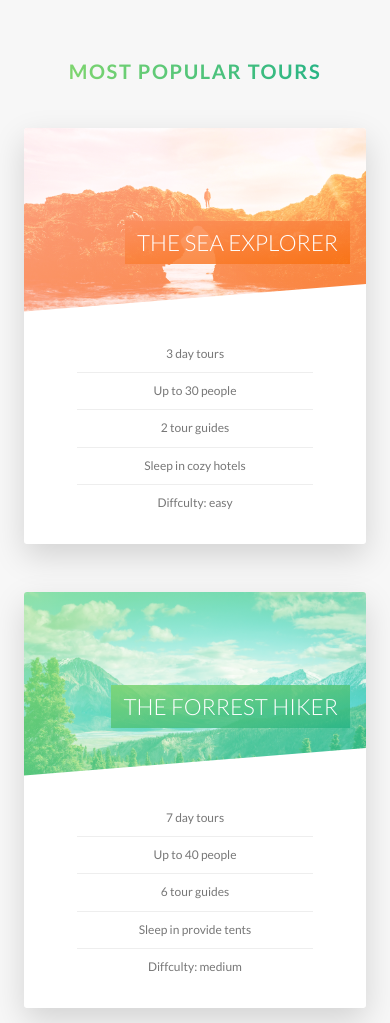
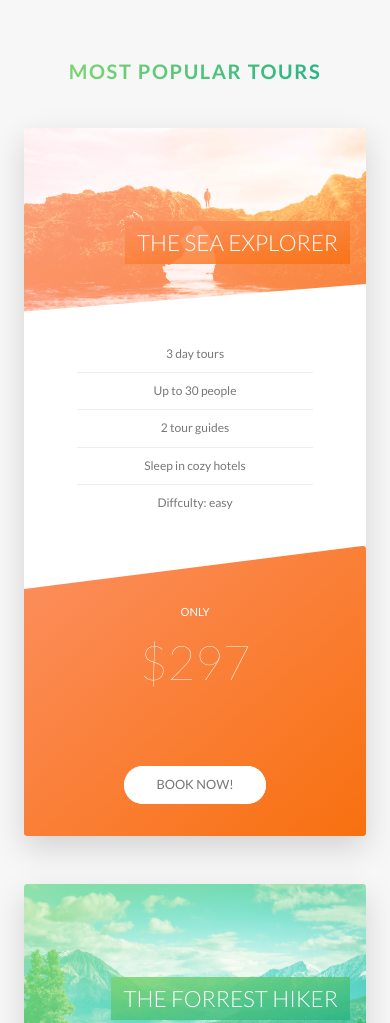
Before and after one commit to Akhmadwildan99/belajar-css, a website: page index.html in a window 390 px wide. Shown: the part 2566-3589 px from the top of the page. Drawn offline with Linux system fonts and the light colour scheme.

Commit message:
media query

```diff
--- a/sass/components/_card.scss
+++ b/sass/components/_card.scss
@@ -144,4 +144,54 @@
         font-size: 6rem;
         font-weight: 100;
     }
+
+
+    @include respond(tab-port) {
+
+        height: auto;
+        border-radius: 3px;
+        background-color: $color-white;
+        box-shadow: 0 1.5rem 4rem rgba($color-black, .15);
+
+        &__side {
+
+            height: auto;
+            position: relative;
+            box-shadow: none;
+
+
+
+            &--back {
+                transform: rotateY(0);
+                clip-path: polygon(0 15%, 100% 0, 100% 100%, 0 100%);
+            }
+        }
+
+
+        &:hover &__side--front {
+            transform: rotateY(0);
+
+        }
+
+
+
+        // SIDE
+
+        &__cta {
+            position: relative;
+            top: 0%;
+            left: 0;
+            transform: translate(0);
+            width: 100%;
+            padding: 7rem 4rem 4rem 4rem;
+        }
+
+        &__price-box {
+            margin-bottom: 8rem;
+        }
+
+        &__price-value {
+            font-size: 6rem;
+        }
+    }
 }
--- a/sass/components/_form.scss
+++ b/sass/components/_form.scss
@@ -13,8 +13,12 @@
         border-radius: 2px;
         border: none;
         display: block;
-        width: 100%;
+        width: 90%;
         transition: all .3s;
+
+        @include respond(tab-port) {
+            width: 100%;
+        }
 
         &:focus {
             outline: none;
@@ -51,6 +55,11 @@
     &__radio-group {
         width: 49%;
         display: inline-block;
+
+        @include respond(tab-port) {
+            width: 100%;
+            margin-bottom: 2rem;
+        }
     }
 
     &__radio-input {
--- a/sass/components/_popup.scss
+++ b/sass/components/_popup.scss
@@ -34,17 +34,34 @@
 
         transform: translate(-50%, -50%) scale(.25) !important;
         transition: all .4s .2s;
+
+        @include respond(tab-port) {
+            display: inline-block;
+        }
     }
 
     &__left {
         width: 33.33333%;
         display: table-cell;
+
+        @include respond(tab-port) {
+            display: table;
+            width: 100%;
+            max-height: 30rem;
+        }
     }
 
 
     &__img {
         display: block;
         width: 100%;
+
+        @include respond(tab-port) {
+            display: table-column;
+            width: 100%;
+            height: 30rem;
+            // background-size: cover;
+        }
     }
 
     &__right {
@@ -52,6 +69,11 @@
         display: table-cell;
         vertical-align: middle;
         padding: 3rem 5rem;
+
+        @include respond(tab-port) {
+            display: inline-block;
+            width: 100%;
+        }
     }
 
     &__text {
--- a/sass/components/_story.scss
+++ b/sass/components/_story.scss
@@ -9,6 +9,16 @@
     padding-left: 9rem;
     transform: skewX(-12deg);
 
+    @include respond(tab-port) {
+        width: 100%;
+        padding: 4rem;
+        padding-left: 7rem;
+    }
+
+    @include respond(phone) {
+        transform: skewX(0);
+    }
+
     &__shape {
         width: 15rem;
         height: 15rem;
@@ -19,6 +29,11 @@
         clip-path: circle(50% at 50% 50%);
         transform: translateX(-3rem) skewX(12deg);
         position:relative;
+
+
+        @include respond(phone) {
+            transform:  translateX(-3rem) skewX(0);
+        }
     }
 
     &__img {
@@ -30,6 +45,10 @@
 
     &__text {
         transform: skewX(12deg);
+
+        @include respond(phone) {
+            transform: skewX(0) ;
+        }
     }
 
     &__caption {
--- a/sass/pages/_home.scss
+++ b/sass/pages/_home.scss
@@ -59,15 +59,42 @@
                         transparent 50%),
 
                         url(../../img/nat-10.jpg);
-    background-size: cover;
-    height: 50rem;
+    background-size: 100%;
+    // height: 50rem;
     border-radius: 3px;
     box-shadow: 0 1.5rem 4rem rgba($color-primary-dark, .2);
+
+
+    @include respond(tab-land) {
+        background-image: linear-gradient(105deg,
+                        rgba($color-white, .9) 0%,
+                        rgba($color-white, .9) 65%,
+                        transparent 65%),
+
+                        url(../../img/nat-10.jpg);
+    background-size: cover;
+    }
+
+    @include respond(tab-port) {
+        background-image: linear-gradient(105deg,
+                        rgba($color-white, .9) 0%,
+                        rgba($color-white, .9) 100%),
+
+                        url(../../img/nat-10.jpg);
+    background-size: cover;
+    }
 
     &__form {
         width: 50%;
         padding: 6rem;
 
 
+        @include respond(tab-land) {
+            width: 65%;
+        }
+
+        @include respond(tab-port) {
+            width: 100%;
+        }
     }
 }
```
Also changed, not shown: css/style.css.
